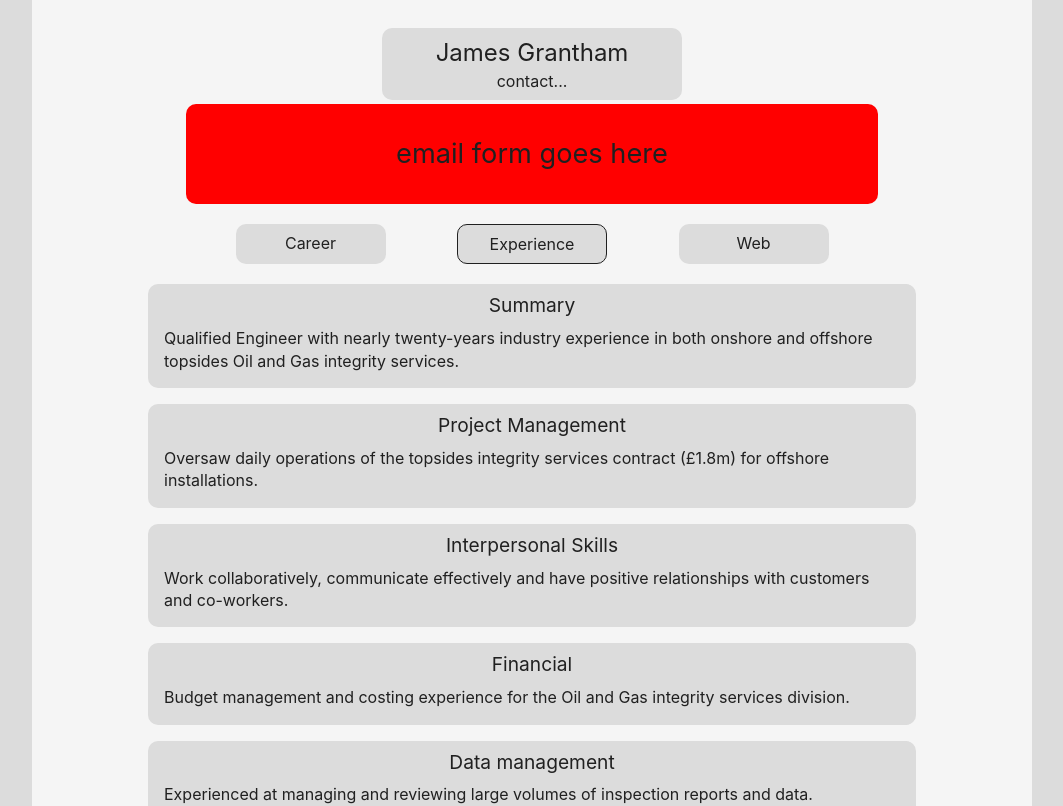
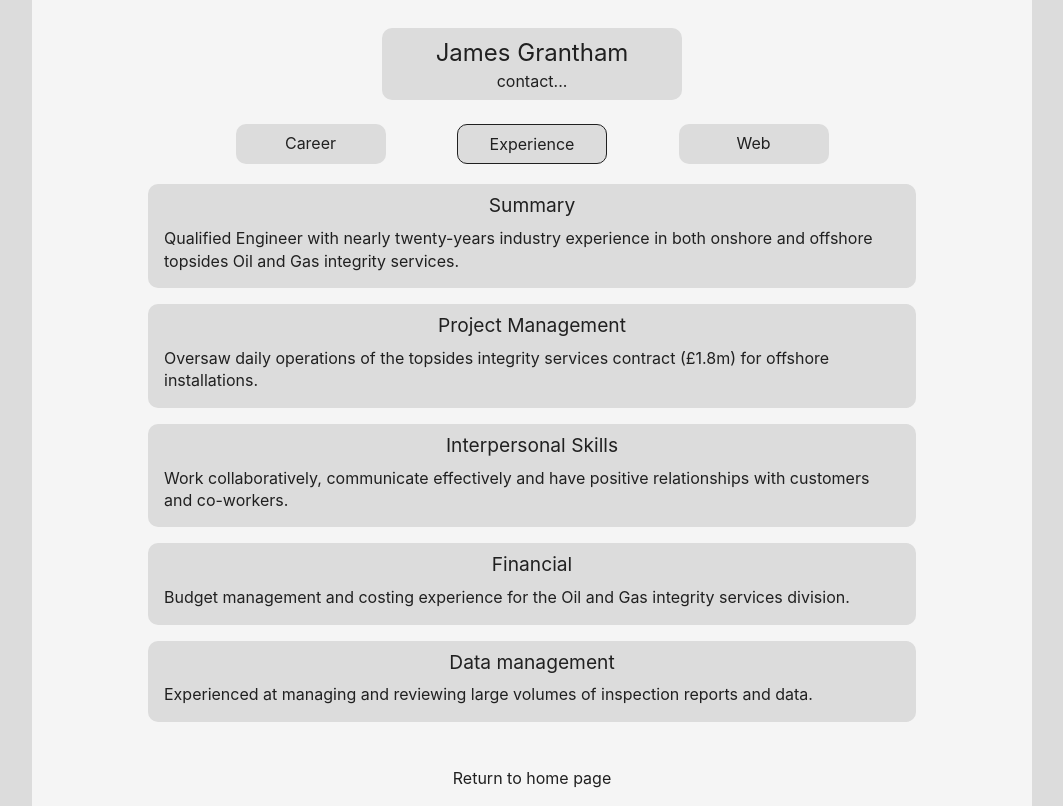
Before and after one commit to jrgrantham/james-grantham, a React (Create React App) app: page /professional in a window 1280 px wide. Shown: the top 806 px of the page, without its empty margins (108-1171 px from the left). Built offline with nearby package versions, Linux system fonts and the light colour scheme.

Commit message:
remove red border

```diff
--- a/src/components/HiddenDiv.jsx
+++ b/src/components/HiddenDiv.jsx
@@ -17,7 +17,7 @@ export default function HiddenDiv(props) {
         <h4>James Grantham</h4>
         {contact}
       </StyledButton>
-      <StyledHiddenDiv style={!hidden ? null : openDiv}>
+      <StyledHiddenDiv style={hidden ? null : openDiv}>
         <h3>
           email form goes here
         </h3>
```
